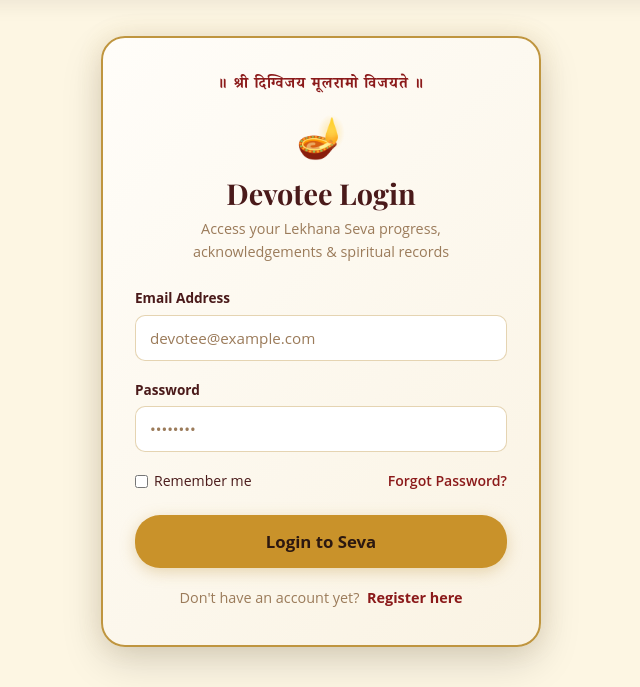
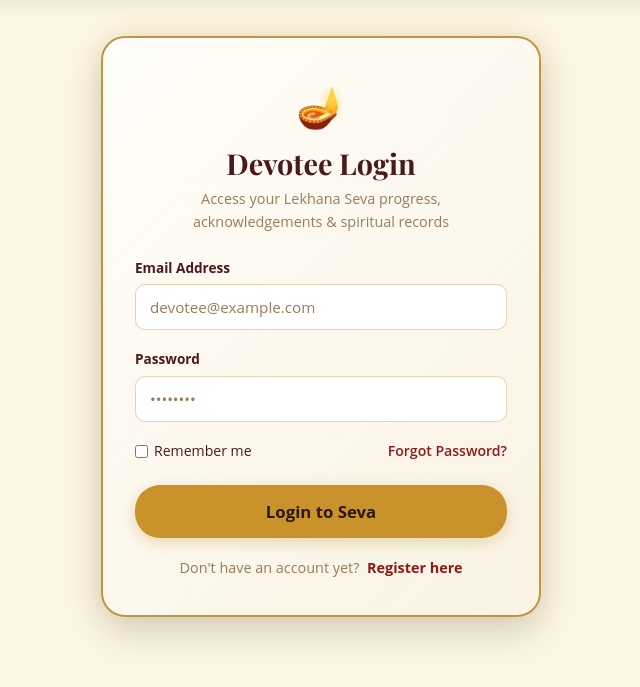
Before and after one commit to karthikvharihar-stack/Guru-Project, a Flask app: page /auth/login in a window 1280 px wide. Shown: the part 74-761 px from the top of the page, without its empty margins (319-959 px from the left). Run offline with Flask 3, Linux system fonts and the light colour scheme; some web fonts are replaced.

Commit message:
Remove top Sanskrit text from registration and login cards

```diff
--- a/app/templates/auth/login.html
+++ b/app/templates/auth/login.html
@@ -5,10 +5,6 @@
 <div class="container" style="display: flex; align-items: center; justify-content: center; min-height: 80vh; padding: 40px 15px;">
 
   <div style="width: 100%; max-width: 440px; background: linear-gradient(135deg, #FFFDF9 0%, #FAF3E3 100%); border: 2px solid #BF953F; border-radius: 24px; padding: 36px 32px; box-shadow: 0 15px 40px rgba(0,0,0,0.15), 0 0 25px rgba(191,149,63,0.15); text-align: center;">
-
-    <div style="font-family: 'Noto Serif Devanagari', serif; font-size: 0.95rem; color: #8B1A1A; font-weight: 700; margin-bottom: 6px; letter-spacing: 1px;">
-      ॥ श्री दिग्विजय मूलरामो विजयते ॥
-    </div>
 
     <div style="font-size: 2.5rem; margin-bottom: 8px;">🪔</div>
 
--- a/app/templates/auth/register.html
+++ b/app/templates/auth/register.html
@@ -5,10 +5,6 @@
 <div class="container" style="display: flex; align-items: center; justify-content: center; min-height: 85vh; padding: 40px 15px;">
 
   <div style="width: 100%; max-width: 480px; background: linear-gradient(135deg, #FFFDF9 0%, #FAF3E3 100%); border: 2px solid #BF953F; border-radius: 24px; padding: 36px 32px; box-shadow: 0 15px 40px rgba(0,0,0,0.15), 0 0 25px rgba(191,149,63,0.15); text-align: center;">
-
-    <div style="font-family: 'Noto Serif Devanagari', serif; font-size: 0.95rem; color: #8B1A1A; font-weight: 700; margin-bottom: 6px; letter-spacing: 1px;">
-      ॥ श्रीमद्जगद्गुरु श्रीमन् मध्वाचार्य मूलमहासंस्थानम् ॥
-    </div>
 
     <div style="font-size: 2.5rem; margin-bottom: 8px;">🪷</div>
 
```
